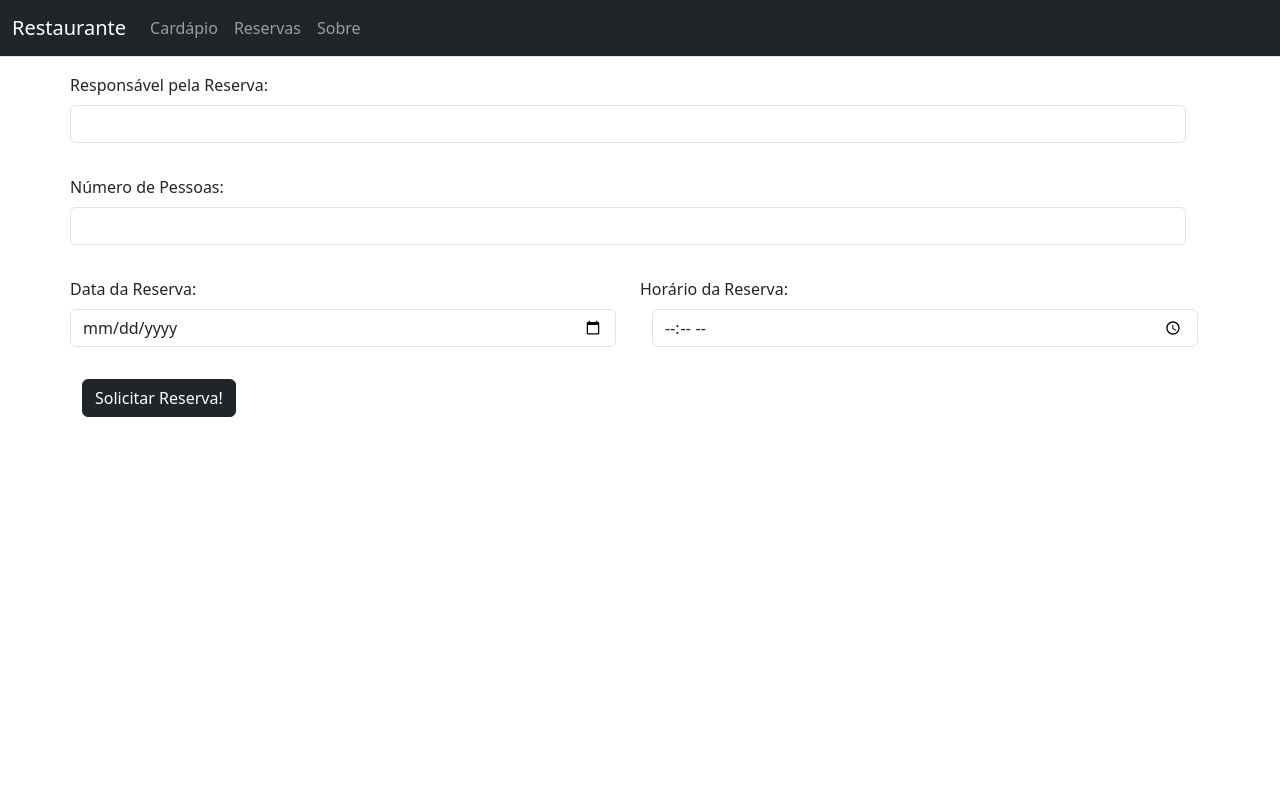
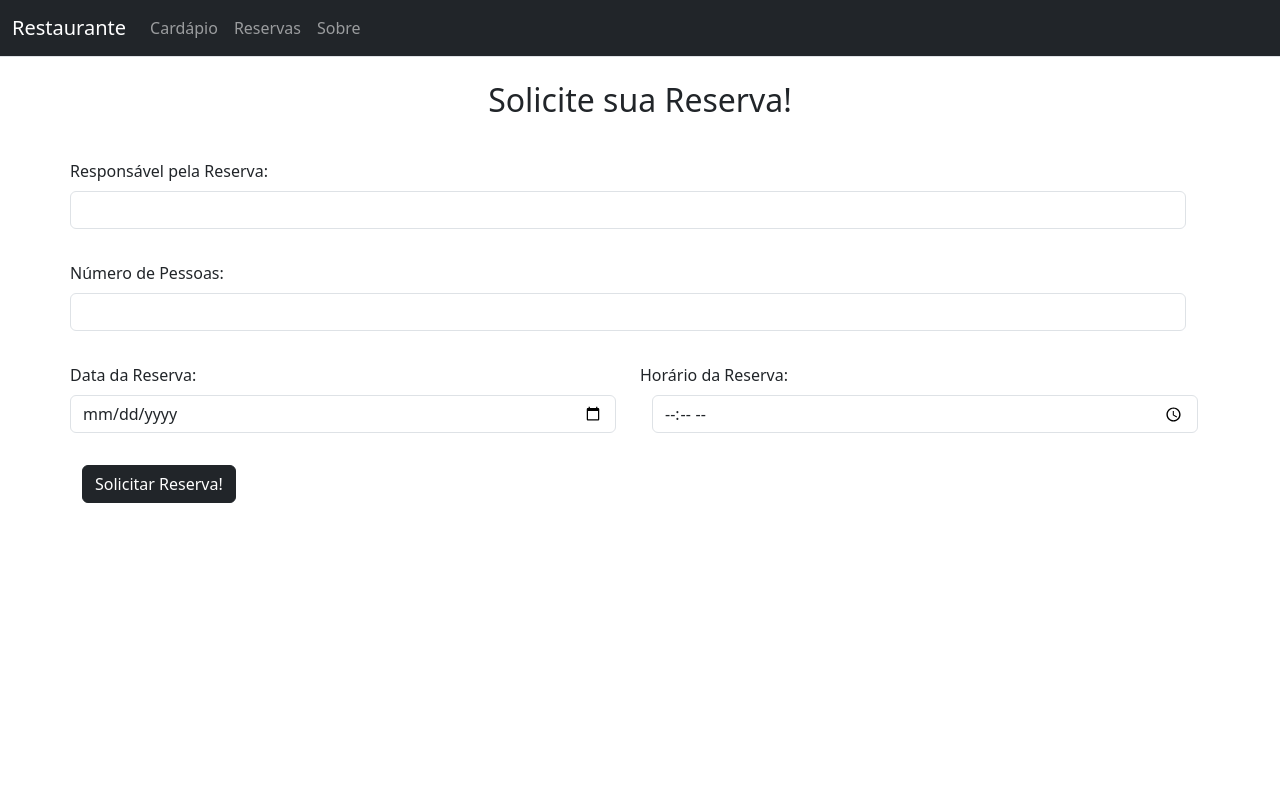
Before and after one commit to GustavoCBRL/Gustavo-Cabral, a Next.js app in the folder Projetos/Modelo-Site-Restaurante/: page /reserva in a window 1280 px wide. Shown: the top 800 px of the page. Built offline with nearby package versions, Linux system fonts and the light colour scheme.

Commit message:
Atualização na página das reservas

```diff
--- a/Projetos/Modelo-Site-Restaurante/src/app/reserva/page.tsx
+++ b/Projetos/Modelo-Site-Restaurante/src/app/reserva/page.tsx
@@ -6,6 +6,7 @@ export default function Reserva() {
     return(
         <>
         <div className="container  m-auto  vh-100">
+            <h2 className='text-center m-4'>Solicite sua Reserva!</h2>
            <form>
             <div className="row">
                 <div className="my-3">
```
